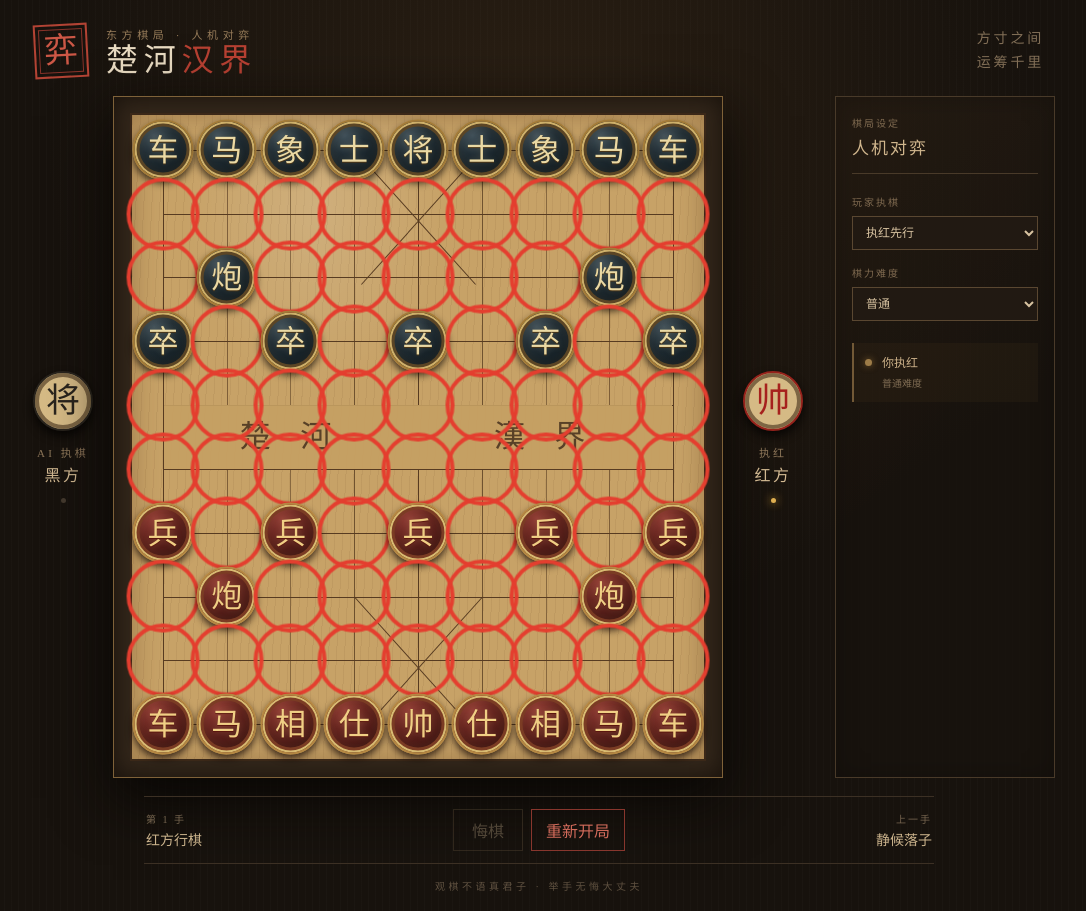
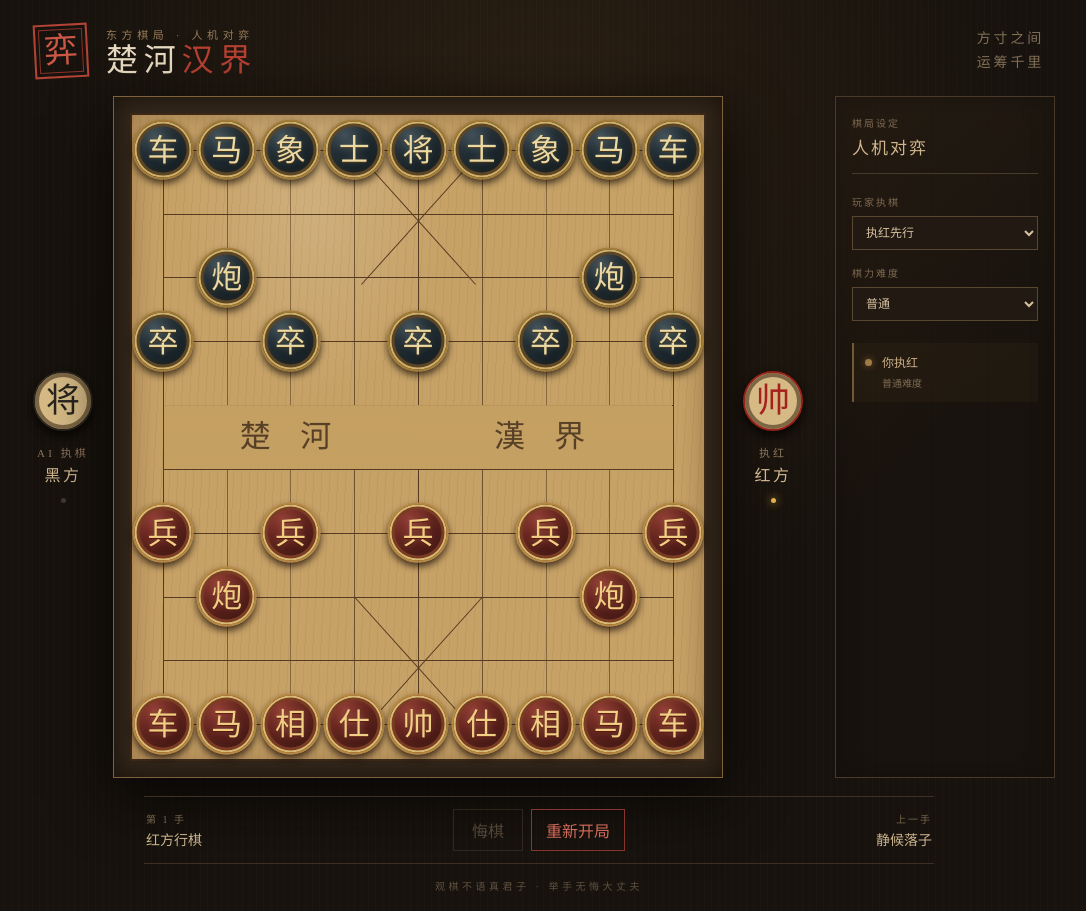
Before and after one commit to ljy-codes/chinese-chess, a React (Vite) app: page / in a window 1280 px wide. Shown: the whole page, without its empty margins (101-1187 px from the left). Built offline with nearby package versions, Linux system fonts and the light colour scheme; a web font is replaced by a local one.

Commit message:
Remove check flashing effects

```diff
--- a/src/app/App.tsx
+++ b/src/app/App.tsx
@@ -28,7 +28,6 @@ function App() {
           <PlayerStatus controller={blackController} side="black" turn={game.turn} />
           <ChessBoard
             boardIndex={game.boardIndex}
-            checkedKingId={game.checkedKingId}
             disabled={game.isAiTurn || game.gameOver}
             isAiTurn={game.isAiTurn}
             lastMove={game.lastMove}
--- a/src/components/ChessBoard.tsx
+++ b/src/components/ChessBoard.tsx
@@ -16,7 +16,6 @@ const sideName = (side: Side) => side === 'red' ? '红方' : '黑方';
 
 interface ChessBoardProps {
   boardIndex: BoardIndex;
-  checkedKingId?: string;
   disabled?: boolean;
   isAiTurn?: boolean;
   lastMove?: Move;
@@ -26,7 +25,7 @@ interface ChessBoardProps {
   onSelect: (position: Position) => void;
 }
 
-export function ChessBoard({ boardIndex, checkedKingId, disabled, isAiTurn, lastMove, legalMoveKeys, recentMoves, selectedId, onSelect }: ChessBoardProps) {
+export function ChessBoard({ boardIndex, disabled, isAiTurn, lastMove, legalMoveKeys, recentMoves, selectedId, onSelect }: ChessBoardProps) {
   return (
     <div className="board-wrap">
       <div className={`board${disabled ? ' board-disabled' : ''}${isAiTurn ? ' board-ai-turn' : ''}`} role="grid" aria-label="中国象棋棋盘" aria-disabled={disabled}>
@@ -44,10 +43,9 @@ export function ChessBoard({ boardIndex, checkedKingId, disabled, isAiTurn, last
           const isLast = lastMove && (samePosition(lastMove.from, position) || samePosition(lastMove.to, position));
           const moveMarkers = getMoveMarkers(position, recentMoves);
           const legalClass = legal ? piece ? ' legal legal-capture' : ' legal legal-empty' : '';
-          const checkClass = piece?.id === checkedKingId ? ' in-check' : '';
           return (
             <button
-              className={`point${legalClass}${checkClass}${piece && selectedId === piece.id ? ' selected' : ''}${isLast ? ' last' : ''}`}
+              className={`point${legalClass}${piece && selectedId === piece.id ? ' selected' : ''}${isLast ? ' last' : ''}`}
               style={{ left: `${5.4 + position.col * 11.15}%`, top: `${5.4 + position.row * 9.91}%` }}
               onClick={() => onSelect(position)}
               disabled={disabled}
--- a/src/game/game-result.ts
+++ b/src/game/game-result.ts
@@ -1,4 +1,4 @@
-import type { GameStatus, Piece, Side } from './types';
+import type { GameStatus, Side } from './types';
 
 export interface GameResultView {
   outcome: 'win' | 'lose';
@@ -23,8 +23,3 @@ export function getGameResultView(status: GameStatus, humanSide: Side): GameResu
     detail: `${sideName(loser)}负 · ${status.kind === 'stalemate' ? '困毙' : '将死'}`,
   };
 }
-
-export function getCheckedKingId(status: GameStatus, pieces: Piece[], turn: Side): string | undefined {
-  if (status.kind !== 'check') return undefined;
-  return pieces.find((piece) => piece.side === turn && piece.type === 'king')?.id;
-}
--- a/src/hooks/useChessGame.ts
+++ b/src/hooks/useChessGame.ts
@@ -4,7 +4,7 @@ import { AI_DIFFICULTY_CONFIG } from '../game/ai/config';
 import type { AiSearchRequest, AiSearchResult } from '../game/ai/types';
 import { getRecentMoves } from '../game/board-markers';
 import { applyAiSearchResult, canUndoHumanTurn, movePiece, undoHumanTurn } from '../game/game-engine';
-import { getCheckedKingId, getGameResultView, isGameOver } from '../game/game-result';
+import { getGameResultView, isGameOver } from '../game/game-result';
 import { canHumanMove, createGameState, createId } from '../game/game-state';
 import type { GameSettings, Piece, Position } from '../game/types';
 import { useChessAi } from './useChessAi';
@@ -36,7 +36,6 @@ export function useChessGame() {
   const recentMoves = useMemo(() => getRecentMoves(history), [history]);
   const gameOver = isGameOver(status);
   const resultView = getGameResultView(status, game.humanSide);
-  const checkedKingId = getCheckedKingId(status, pieces, turn);
   const isAiTurn = !gameOver && !canHumanMove(game);
   const aiConfig = AI_DIFFICULTY_CONFIG[game.settings.aiDifficulty];
   const aiRequest = useMemo<AiSearchRequest | null>(() => {
@@ -96,7 +95,6 @@ export function useChessGame() {
   return {
     boardIndex,
     canUndo: canUndoHumanTurn(game),
-    checkedKingId,
     gameId: game.gameId,
     gameOver,
     humanSide: game.humanSide,
--- a/src/styles.css
+++ b/src/styles.css
@@ -282,21 +282,6 @@ h1 span { color: #b74032; }
 .point.selected .piece { box-shadow: inset 0 0 0 2px #f1d890, inset 0 0 0 5px #9c7432, 0 0 16px rgba(236, 199, 112, .9); }
 .point.last:not(.selected) .piece { filter: brightness(1.08); }
 
-.point.in-check .piece {
-  animation: king-in-check .55s ease-in-out infinite alternate;
-}
-
-.point.in-check::before {
-  content: '';
-  position: absolute;
-  z-index: 7;
-  inset: -8%;
-  border: 4px solid #e43f30;
-  border-radius: 50%;
-  pointer-events: none;
-  animation: check-ring .55s ease-in-out infinite alternate;
-}
-
 .point.legal::after {
   content: '';
   position: absolute;
@@ -340,14 +325,6 @@ h1 span { color: #b74032; }
 
 @keyframes capture-breathe {
   to { transform: scale(1.06); opacity: .72; }
-}
-
-@keyframes king-in-check {
-  to { filter: brightness(1.45) saturate(1.25); box-shadow: inset 0 0 0 2px #f2d18b, inset 0 0 0 5px #9b3b26, 0 0 24px rgba(226, 48, 38, .95); }
-}
-
-@keyframes check-ring {
-  to { transform: scale(1.12); opacity: .35; }
 }
 
 .control-bar {
@@ -461,7 +438,6 @@ h1 span { color: #b74032; }
 @media (prefers-reduced-motion: reduce) {
   .ai-stage-note.waiting .ai-dot { animation: none; }
   .point.legal-empty::after, .point.legal-capture::after { animation: none; }
-  .point.in-check .piece, .point.in-check::before { animation: none; }
 }
 
 footer {
```
Also changed, not shown: 3 other files (tests, documents, lock files or other folders).
